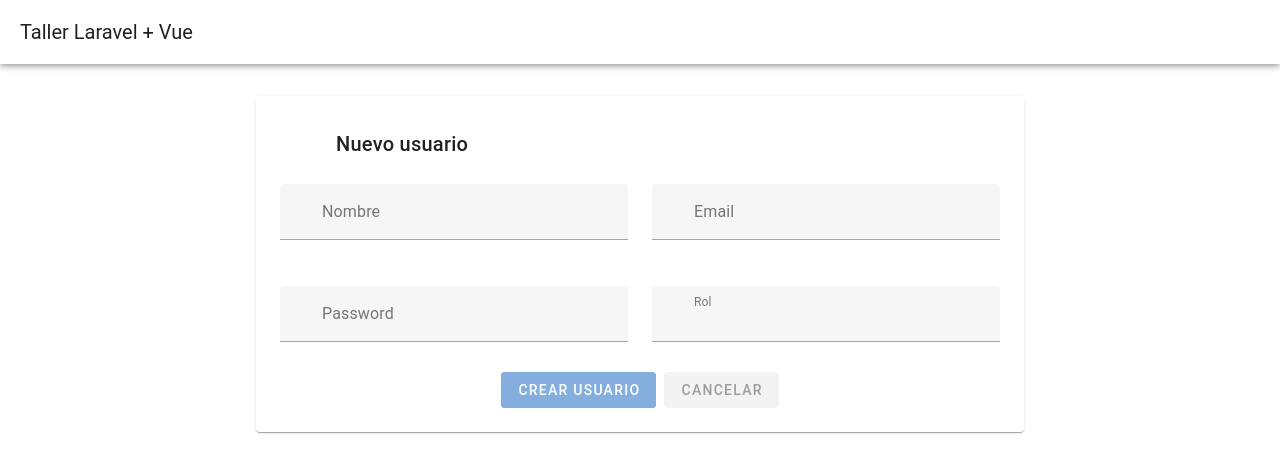
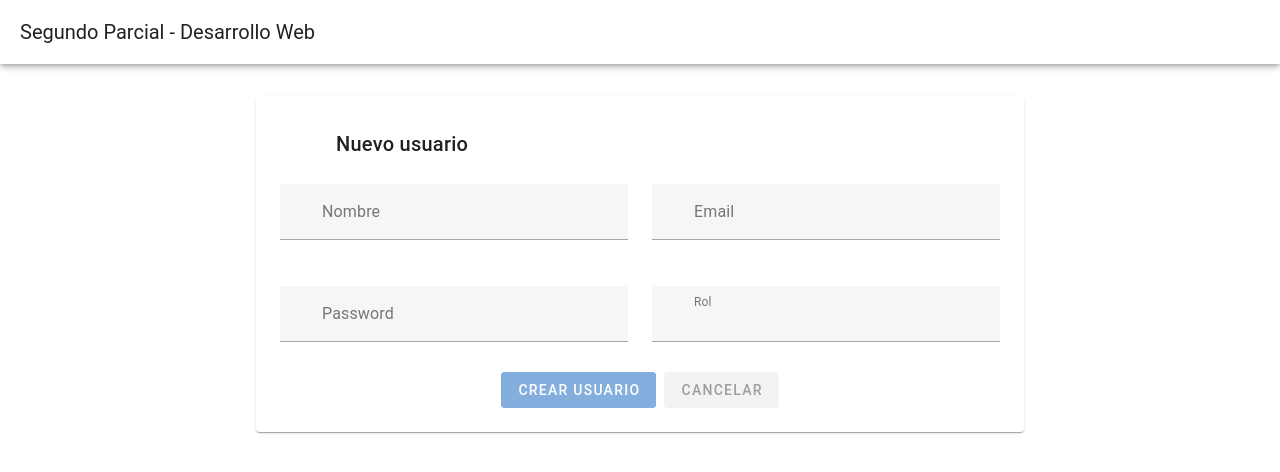
Before and after one commit to ByronRodM/SP_DesarrolloWeb, a Vue app in the folder vue-app/: page /usuarios/nuevo in a window 1280 px wide. Shown: the top 472 px of the page. Built offline with nearby package versions, Linux system fonts and the light colour scheme; sample sign-in values are in the browser's storage.

Commit message:
refactor(vue): Cambiar el nombre de la app

```diff
--- a/vue-app/index.html
+++ b/vue-app/index.html
@@ -1,10 +1,10 @@
-<!doctype html>
+<!DOCTYPE html>
 <html lang="en">
     <head>
         <meta charset="UTF-8" />
         <link rel="icon" type="image/svg+xml" href="/vite.svg" />
         <meta name="viewport" content="width=device-width, initial-scale=1.0" />
-    <title>Vite + Vue + TS</title>
+        <title>Segundo Parcial</title>
     </head>
     <body>
         <div id="app"></div>
--- a/vue-app/src/App.vue
+++ b/vue-app/src/App.vue
@@ -1,8 +1,8 @@
 <template>
-  <v-app>
-    <v-app-bar title="Taller Laravel + Vue" />
-    <v-main>
-      <router-view />
-    </v-main>
-  </v-app>
+    <v-app>
+        <v-app-bar title="Segundo Parcial - Desarrollo Web" />
+        <v-main>
+            <router-view />
+        </v-main>
+    </v-app>
 </template>
```
Lines whose indentation alone changed are shown as unchanged.
